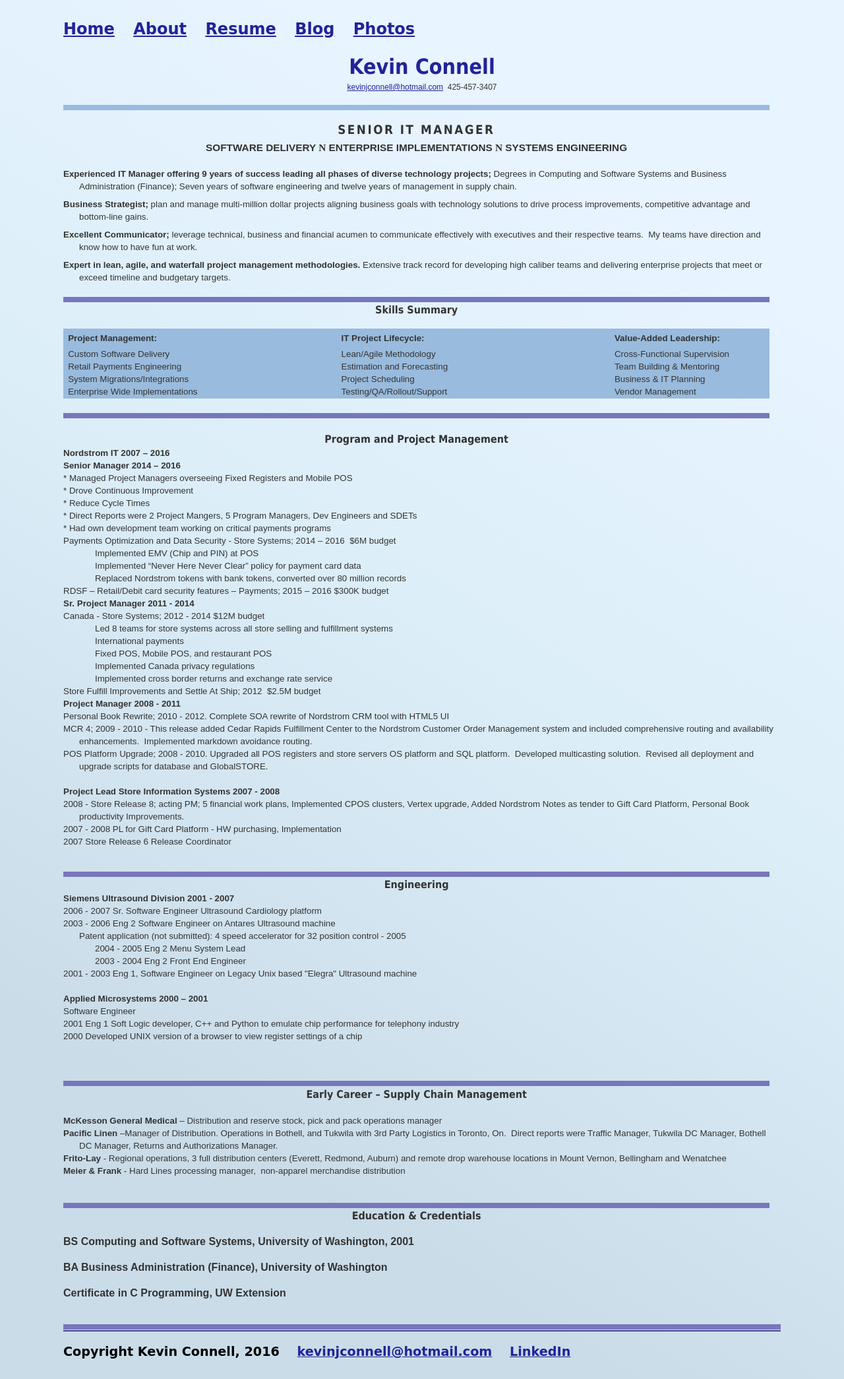
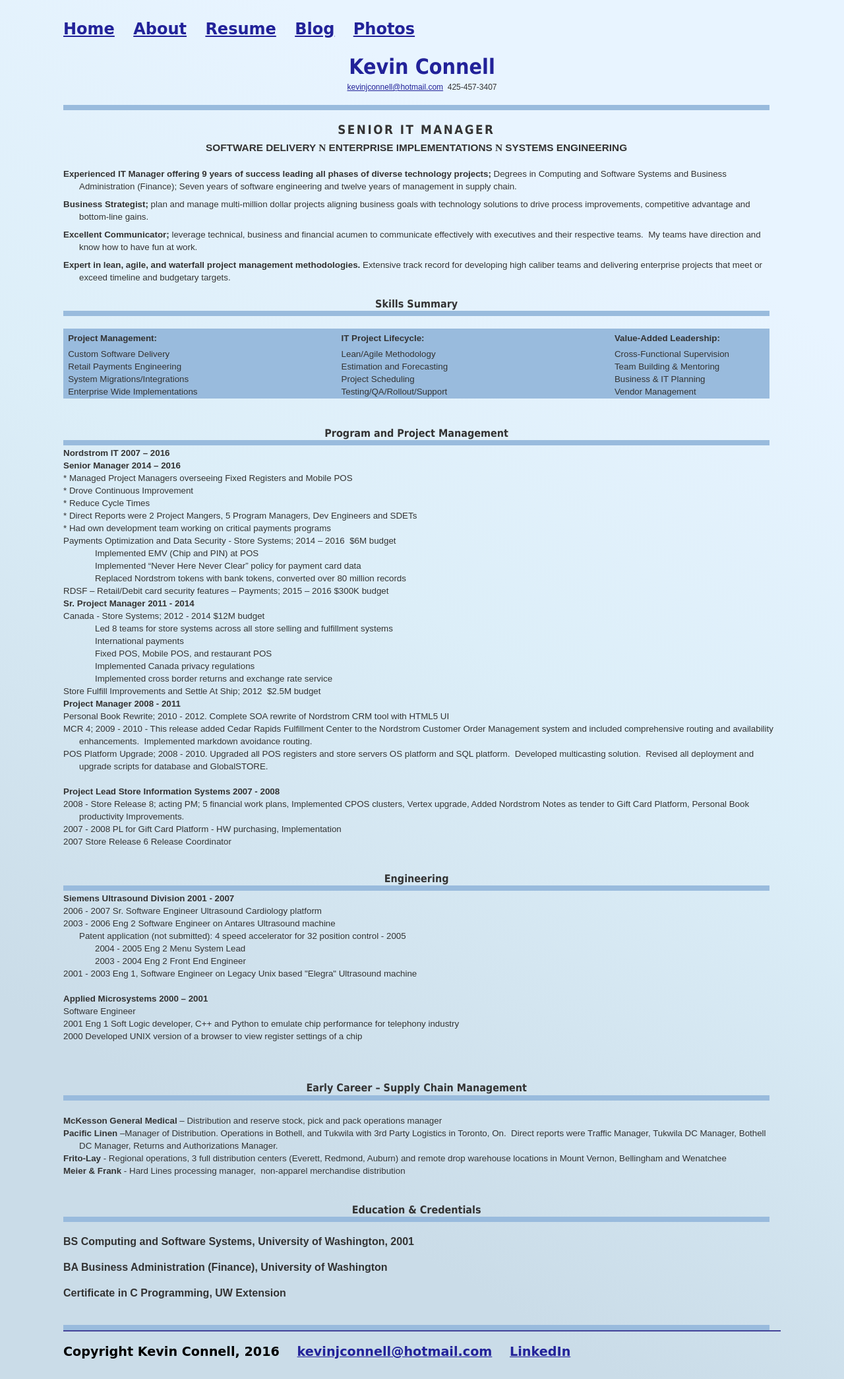
Before and after one commit to mo4dawg/mo4dawg.github.io, a Jekyll site: the page built from CV/index.html, in a window 1280 px wide. Shown: the whole page at 66% size. Built offline with Jekyll 4.4.1, drawn with Linux system fonts in a browser that asks for light colours.

Commit message:
Update index.html

```diff
--- a/CV/index.html
+++ b/CV/index.html
@@ -422,8 +422,7 @@ exceed timeline and budgetary targets.<o:p></o:p></span></span></p>
 style='mso-bookmark:top'><span style='font-size:14.0pt;font-family:"Arial","sans-serif";
 mso-fareast-font-family:"Times New Roman"'><o:p>&nbsp;</o:p></span></span></p>
 
-<div style='mso-element:para-border-div;border:none;border-top:solid #7777BB 6.0pt;
-padding:1.0pt 0in 0in 0in;margin-left:0in;margin-right:12.6pt'>
+<div class = MyThickLineClass>
 
 <p class=MsoNormal align=center style='margin-bottom:0in;margin-bottom:.0001pt;
 text-align:center;line-height:normal;border:none;mso-border-top-alt:solid #7777BB 6.0pt;
@@ -521,8 +520,7 @@ normal'><span style='mso-bookmark:top'><b style='mso-bidi-font-weight:normal'><s
 style='font-size:14.0pt;font-family:"Arial","sans-serif";mso-fareast-font-family:
 "Times New Roman"'><o:p><span style='text-decoration:none'>&nbsp;</span></o:p></span></b></span></p>
 
-<div style='mso-element:para-border-div;border:none;border-top:solid #7777BB 6.0pt;
-padding:1.0pt 0in 0in 0in;margin-left:0in;margin-right:12.6pt'>
+<div class = MyThickLineClass>
 
 <p class=MsoNormal align=center style='margin-bottom:0in;margin-bottom:.0001pt;
 text-align:center;line-height:normal;border:none;mso-border-top-alt:solid #C6D9F1 6.0pt;
@@ -707,8 +705,7 @@ mso-fareast-font-family:"Times New Roman"'><o:p>&nbsp;</o:p></span></span></p>
 normal'><span style='mso-bookmark:top'><span style='font-size:10.0pt;
 font-family:"Arial","sans-serif";mso-fareast-font-family:"Times New Roman"'><o:p>&nbsp;</o:p></span></span></p>
 
-<div style='mso-element:para-border-div;border:none;border-top:solid #7777BB 6.0pt;
-padding:1.0pt 0in 0in 0in;margin-left:0in;margin-right:12.6pt'>
+<div class = MyThickLineClass>
 
 <p class=MsoNormal align=center style='margin-bottom:0in;margin-bottom:.0001pt;
 text-align:center;line-height:normal;border:none;mso-border-top-alt:solid #C6D9F1 6.0pt;
@@ -793,8 +790,7 @@ style='mso-bookmark:top'><b style='mso-bidi-font-weight:normal'><span
 style='font-size:14.0pt;font-family:"Arial","sans-serif";mso-fareast-font-family:
 "Times New Roman"'><o:p>&nbsp;</o:p></span></b></span></p>
 
-<div style='mso-element:para-border-div;border:none;border-top:solid #7777BB 6.0pt;
-padding:1.0pt 0in 0in 0in;margin-left:0in;margin-right:12.6pt'>
+<div class = MyThickLineClass>
 
 <p class=MsoNormal align=center style='margin-bottom:0in;margin-bottom:.0001pt;
 text-align:center;line-height:normal;border:none;mso-border-top-alt:solid #C6D9F1 6.0pt;
@@ -855,8 +851,7 @@ style='mso-bookmark:top'><b style='mso-bidi-font-weight:normal'><span
 style='font-size:14.0pt;font-family:"Arial","sans-serif";mso-fareast-font-family:
 "Times New Roman"'><o:p>&nbsp;</o:p></span></b></span></p>
 
-<div style='mso-element:para-border-div;border:none;border-top:solid #7777BB 6.0pt;
-padding:1.0pt 0in 0in 0in;margin-left:0in;margin-right:12.6pt'>
+<div class = MyThickLineClass>
 
 <p class=MsoNormal align=center style='margin-bottom:0in;margin-bottom:.0001pt;
 text-align:center;line-height:normal;border:none;mso-border-top-alt:solid #C6D9F1 6.0pt;
@@ -920,7 +915,6 @@ mso-fareast-font-family:"Times New Roman"'><o:p>&nbsp;</o:p></span></span></p>
 
 <span style='mso-bookmark:top'></span>
 
-<div style='mso-element:para-border-div;border:none;border-top:solid #7777BB 6.0pt;
-padding:1.0pt 0in 0in 0in'>
+<div class = MyThickLineClass>
 
 </div><!-- /.blurb -->
```
